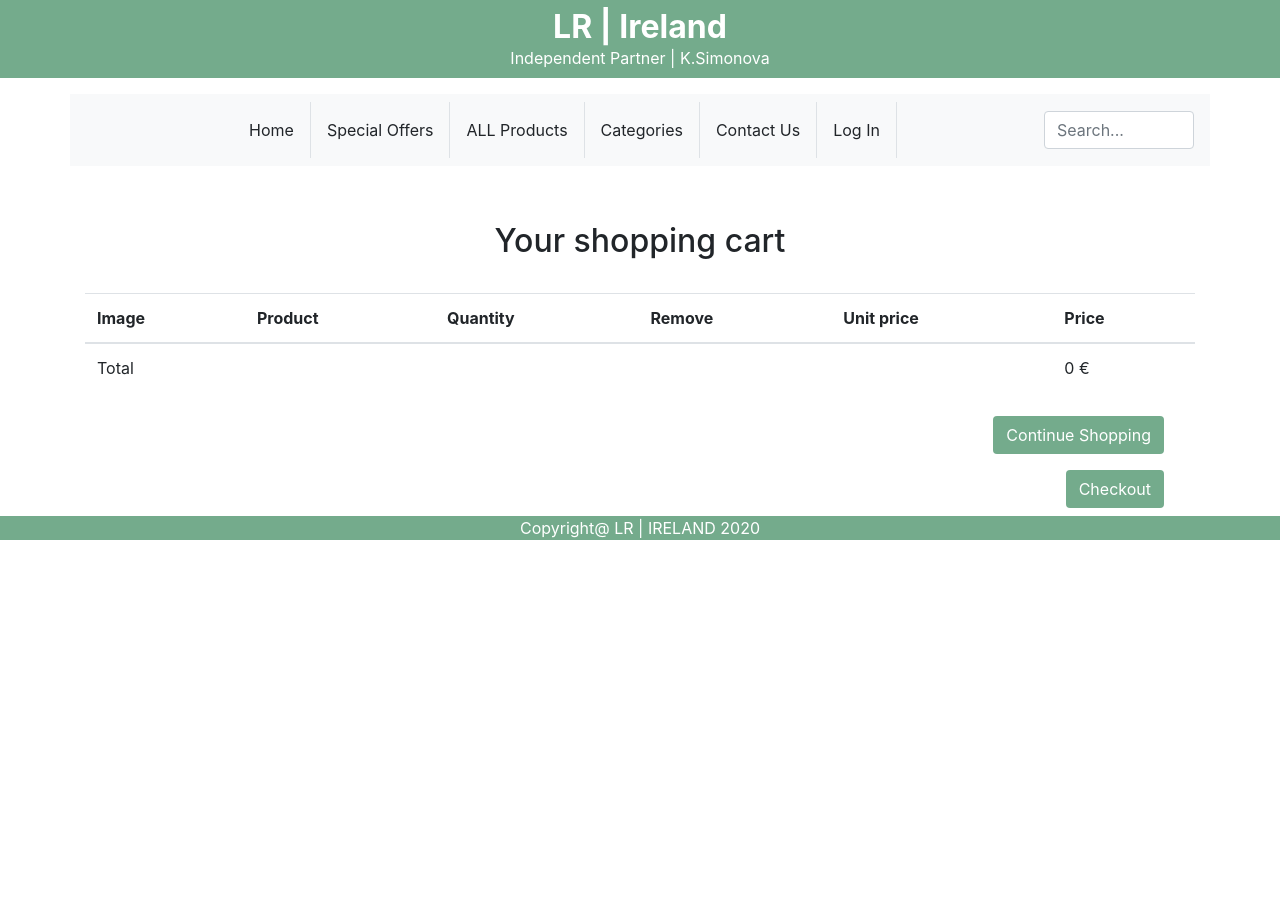
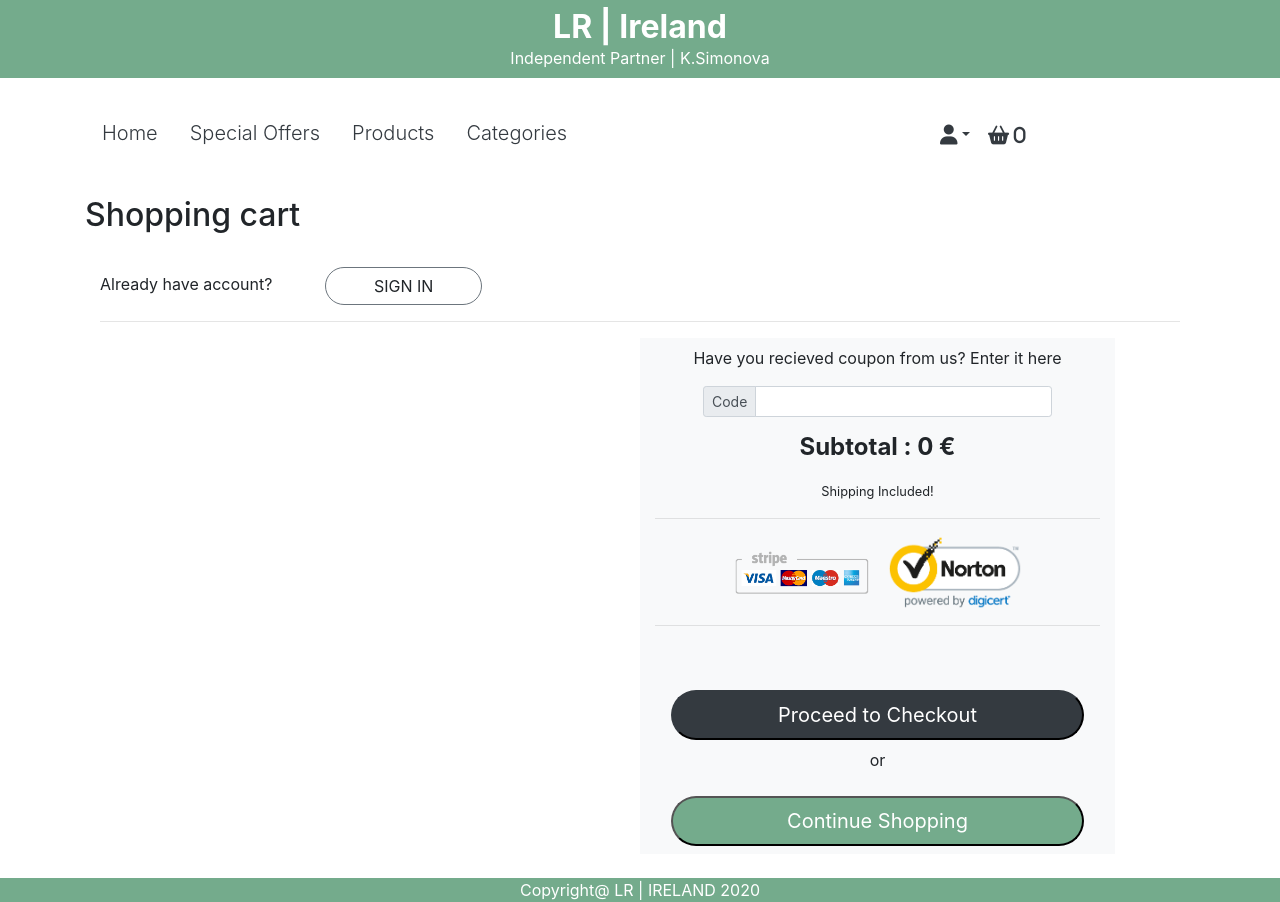
Before and after one commit to mariourban83/MU-Python-Django-Ecommerce-Store, a Django app: page /cart/ in a window 1280 px wide. Before the commit the page ends 540 px from the top, so only its background shows below. Run offline with Django 3.2, Linux system fonts and the light colour scheme; some libraries are stand-ins or nearby versions.

Commit message:
Recreate cart page layout due to responsivenes issues

```diff
--- a/cart/templates/cart/detail.html
+++ b/cart/templates/cart/detail.html
@@ -4,64 +4,71 @@
 {% block content %}
 <div class="container">
   <br>
-  <h2 class="text-center">Your shopping cart</h2>
+  <h2>Shopping cart</h2>
   <br>
-  <table class="table">
-    <thead>
-      <tr>
-        <th>Image</th>
-        <th>Product</th>
-        <th>Quantity</th>
-        <th>Remove</th>
-        <th>Unit price</th>
-        <th>Price</th>
-      </tr>
-    </thead>
-    <tbody>
+  <div class="container">
+    {% if not user.is_authenticated %}
+    <p class="d-inline pr-5">Already have account?</p>
+    <a href="{% url 'login' %}">
+      <button class="btn border-secondary rounded-pill px-5" type="submit">SIGN IN</button>
+    </a>
+    {% endif %} <br>
+    <hr>
+  </div>
+  <div class="row">
+    <div class="col-12 col-md-6 pt-2 text-center">
       {% for item in cart %}
       {% with product=item.product %}
-          <tr>
-            <td>
       <a href="{{ product.get_absolute_url }}">
         <img src="{% if product.image %}
                         {{ product.image.url }}
                     {% else %}
                         {% static 'img/no_image.png' %}
-                          {% endif %}" width="100px">
+                    {% endif %}" width="125px">
       </a>
-            </td>
-            <td>{{ product.name }}</td>
-            <td>
+      <p>{{ product.name }}</p>
       <form action="{% url 'cart:cart_add' product.id %}" method="post">
         {{ item.update_quantity_form.quantity }}
         {{ item.update_quantity_form.update }}
-                <input type="submit" value="Update">
+        <input type="submit" value="Update" class="border-secondary rounded-pill ml-2 px-3">
         {% csrf_token %}
+        <button class="border-secondary rounded-pill mr-0">
+          <a class=" text-danger" href="{% url 'cart:cart_remove' product.id %}">Remove</a>
+        </button>
+        <p class="mt-2">Item Total : {{ item.total_price }} €</p>
       </form>
-            </td>
-            <td><a href="{% url 'cart:cart_remove' product.id %}">Remove</a></td>
-            <td class="num">{{ item.price }} €</td>
-            <td class="num">{{ item.total_price }} €</td>
-          </tr>
+      <hr>
       {% endwith %}
       {% endfor %}
-      <tr class="total">
-        <td>Total</td>
-        <td colspan="4"></td>
-        <td class="num">{{ cart.get_total_price }} €</td>
-      </tr>
-    </tbody>
-  </table>
-  <div class="container">
+    </div>
 
+    <div class="col-12 col-md-5 pt-2 mx-center bg-light text-body text-center" style="height:30%">
+      <p>Have you recieved coupon from us? Enter it here</p>
+      <div class="input-group input-group-sm mb-3 px-5">
+        <div class="input-group-prepend">
+          <span class="input-group-text" id="inputGroup-sizing-sm">Code</span>
         </div>
-<div class="container text-right">
-  <a class="nav-link text-body" href="{% url 'shop:product_list' %}">
-    <button type="button" class="btn text-white" style="background-color: #74AB8C;">Continue Shopping</button>
+        <input type="text" class="form-control" aria-label="Sizing example input"
+          aria-describedby="inputGroup-sizing-sm">
+      </div>
+
+      <h4 class="m-3"><strong> Subtotal : {{ cart.get_total_price }} €</strong></h4>
+      <small>Shipping Included!</small>
+      <hr>
+      <img src="{% static 'img/paymment_icons.png' %}" width="150px" alt="image">
+      <img src="{% static 'img/norton_seal.png' %}" width="150px" alt="image">
+      <hr>
+      <a class="nav-link text-body pt-5" href="{% url 'orders:order_create' %}">
+        <button type="button" class="btn-dark rounded-pill btn-lg btn-block text-white">Proceed to Checkout</button>
       </a>
-  <a class="nav-link text-body" href="{% url 'orders:order_create' %}">
-    <button type="button" class="btn text-white" style="background-color: #74AB8C;">Checkout</button>
+      <p>or</p>
+      <a class="nav-link text-body " href="{% url 'shop:product_list' %}">
+        <button type="button" class="btn-lg btn-block rounded-pill text-white"
+          style="background-color: #74AB8C;">Continue Shopping</button>
       </a>
     </div>
   </div>
+  <br>
+</div>
+</div>
 {% endblock %}
--- a/shop/templates/shop/base.html
+++ b/shop/templates/shop/base.html
@@ -30,29 +30,8 @@
             <h2 class="text-center text-white pt-2 pb-0 mb-0"><strong>LR | Ireland</strong></h2>
             <p class="text-center text-white pb-2">Independent Partner | K.Simonova</p>
         </a>
-    </div>
-
-
-    {% include 'shop/menu.html' %}
-
-    <div class="container text-right my-2 py-2 ">
-        {% if user.is_authenticated %}
-        <i class="fas fa-user fa-lg pr-3 green"></i>
-
-        {% with total_items=cart|length %}
-        {% if cart|length > 0 %}
-        <a class="font-weight-bold" href="{% url 'cart:cart_detail' %}" style="color:rgb(0, 0, 0)">
-            {{ total_items }} Item{{ total_items|pluralize }} in cart, Total
-            {{ cart.get_total_price }}€
-        </a>
-        {% else %}
-        Your cart is empty
-        {% endif %}
-        {% endwith %}
-        {% endif %}
-    </div>
-
-
+</div>
+{% include 'shop/menu.html' %}
     {% block content %}
     {% endblock %}
 
--- a/shop/templates/shop/contact.html
+++ b/shop/templates/shop/contact.html
@@ -15,15 +15,13 @@
     <div class="form-group">
       <label">Email address</label>
       <input type="email" class="form-control" id="exampleInputEmail1" aria-describedby="emailHelp">
-      <small id="emailHelp" class="form-text text-muted">We'll never share your email with anyone else.</small>
+      <!-- <small id="emailHelp" class="form-text text-muted">We'll never share your email with anyone else.</small> -->
     </div>
     <div class="form-group">
         <label for="exampleFormControlTextarea1">Your message</label>
         <textarea class="form-control" id="exampleFormControlTextarea1" rows="4"></textarea>
       </div>
-    <div class="container green-bg col-4 mx-auto text-center">
-      <button type="submit" class="btn btn-lg text-white">Submit</button>
-    </div>
+      <button type="submit" class="btn btn-success btn-lg text-white">Submit</button>
   </form>
 </div>
 <br>
--- a/shop/templates/shop/home.html
+++ b/shop/templates/shop/home.html
@@ -4,7 +4,7 @@
 {% block content %}
 <br>
 <div class="container px-0" >
-    <img class="img-fluid" src="{% static 'img/banner2.jpg' %}" alt="image">
+    <img class="img-fluid" src="{% static 'img/banner2.jpg' %}" alt="banner_image">
 </div>
 <br>
 
--- a/shop/templates/shop/menu.html
+++ b/shop/templates/shop/menu.html
@@ -1,55 +1,58 @@
 {% block menu %}
-<div class="container px-0">
-    <nav class="navbar navbar-expand-xl navbar-light bg-light">
-        <button class="navbar-toggler border-light" type="button" data-toggle="collapse"
+<div class="container">
+<div class="row justify-content-around">
+    <nav class="navbar navbar-expand-lg navbar-light col-7 col-md-9">
+
+        <button class="navbar-toggler border-0" type="button" data-toggle="collapse"
             data-target="#navbarSupportedContent" aria-controls="navbarSupportedContent" aria-expanded="false"
             aria-label="Toggle navigation">
-            <i class="fas fa-bars fa-lg" style="color:#74AB8C"></i>
+            <i class="fas fa-bars fa-lg green"></i>
         </button>
-
-        <div class="collapse navbar-collapse px-0 justify-content-around" id="navbarSupportedContent">
+        <div class="collapse navbar-collapse px-0" id="navbarSupportedContent">
             <ul class="navbar-nav">
-                <li class="nav-item  border-right p-2">
-                    <a class="nav-link text-body" href="{% url 'shop:home' %}">Home</a>
+                <li class="nav-item p-2">
+                    <a class="nav-link text-dark lead" href="{% url 'shop:home' %}">Home</a>
                 </li>
-                <li class="nav-item  border-right p-2">
-                    <a class="nav-link text-body" href="{% url 'shop:special_offer' %}">Special Offers</a>
+                <li class="nav-item p-2">
+                    <a class="nav-link text-dark lead" href="{% url 'shop:special_offer' %}">Special Offers</a>
                 </li>
-                <li class="nav-item  border-right p-2">
-                    <a class="nav-link text-body" href="{% url 'shop:product_list' %}">ALL Products</a>
+                <li class="nav-item p-2">
+                    <a class="nav-link text-dark lead" href="{% url 'shop:product_list' %}">Products</a>
                 </li>
-                <li class="nav-item border-right p-2 dropdown">
-                    <a class="nav-link text-body" href="#" role="button" id="dropdownMenuLink" data-toggle="dropdown" aria-haspopup="true" aria-expanded="false">Categories</a>
+                <li class="nav-item p-2 dropdown">
+                    <a class="nav-link text-dark lead" href="#" role="button" id="dropdownMenuLink"
+                        data-toggle="dropdown" aria-haspopup="true" aria-expanded="false">Categories</a>
                     <div class="dropdown-menu" aria-labelledby="dropdownMenuLink">
-                            <a class="dropdown-item" href="{% url 'shop:product_list' %}">All</a>
-                            {% for c in categories %}
-                            <a class="dropdown-item" href="{{ c.get_absolute_url }}">{{ c.name }}</a>
-                            {% endfor %}
+                        <a class="dropdown-item" href="{% url 'shop:product_list' %}">All</a>
+                        {% for c in categories %}
+                        <a class="dropdown-item" href="{{ c.get_absolute_url }}">{{ c.name }}</a>
+                        {% endfor %}
                     </div>
                 </li>
-                <li class="nav-item border-right p-2">
-                    <a class="nav-link text-body" href="{% url 'shop:contact' %}">Contact Us</a>
-                </li>
-                {% if user.is_authenticated %}
-                <li class="nav-item dropdown border-right p-2">
-                    <a class="nav-link dropdown-toggle text-body" data-toggle="dropdown" href="#" role="button"
-                        aria-haspopup="true" aria-expanded="false">Account</a>
-                    <div class="dropdown-menu">
-                        <a class="dropdown-item" href="{% url 'dashboard' %}">Dashboard</a>
-                        <a class="dropdown-item" href="{% url 'logout' %}">Logout</a>
-                    </div>
-                </li>
-                {% else %}
-                <li class="nav-item  border-right p-2">
-                    <a class="nav-link text-body" href="{% url 'login' %}">Log In</a>
-                </li>
-                {% endif %}
             </ul>
         </div>
-        <form class="form-inline" action="{% url 'search' %}" method="get">
-            <input class="form-control" name='q' type="search" placeholder="Search..."
-                aria-label="Search" style="max-width: 150px;">
-        </form>
     </nav>
+
+    <div class="col-5 col-md-3 my-auto">
+        <a class="dropdown-toggle text-dark ml-0 pr-2" data-toggle="dropdown" data-display="static" aria-haspopup="true"
+                aria-expanded="false"><i class="fas fa-user fa-lg"></i></a>
+            <div class="dropdown-menu">
+                <button class="dropdown-item" type="button">
+                    {% if user.is_authenticated%}
+                    <a class="nav-link text-dark" href="{% url 'logout' %}"><i class="fas fa-user-circle">  Logout</i></a>
+                    <a class="nav-link text-dark" href="{% url 'dashboard' %}"><i class="fas fa-wallet">  Dashboard</i></a></p>
+                    {% else %}
+                    <a class="nav-link text-dark" href="{% url 'login' %}"><i class="fas fa-user-circle">  Login</i></a>
+                    <a class="nav-link text-dark" href="{% url 'register' %}"><i class="fas fa-user-plus">  Register</i></a>
+                    {% endif %}
+                </button>
+            </div>
+            {% with total_items=cart|length %}
+            <a class=" nav-item font-weight-bold lead text-dark" href="{% url 'cart:cart_detail' %}" style="color:rgb(0, 0, 0)">
+                <span class="badge"><i class="fas fa-shopping-basket fa-lg"> {{ total_items }}</i></span>
+            </a>
+            {% endwith %}
+        </div>
+    </div>
 </div>
 {% endblock %}
--- a/shop/templates/shop/product/list.html
+++ b/shop/templates/shop/product/list.html
@@ -11,5 +11,5 @@
 </div>
 
 {% include 'shop/product/product-template.html' %}
-  <br>
+ <br>
 {% endblock %}
```
Also changed, not shown: shop/static/img/norton_seal.png (added), shop/static/img/paymment_icons.png (added), shop/static/img/paymment_icons_1.png (added). Lines whose indentation alone changed are shown as unchanged.
